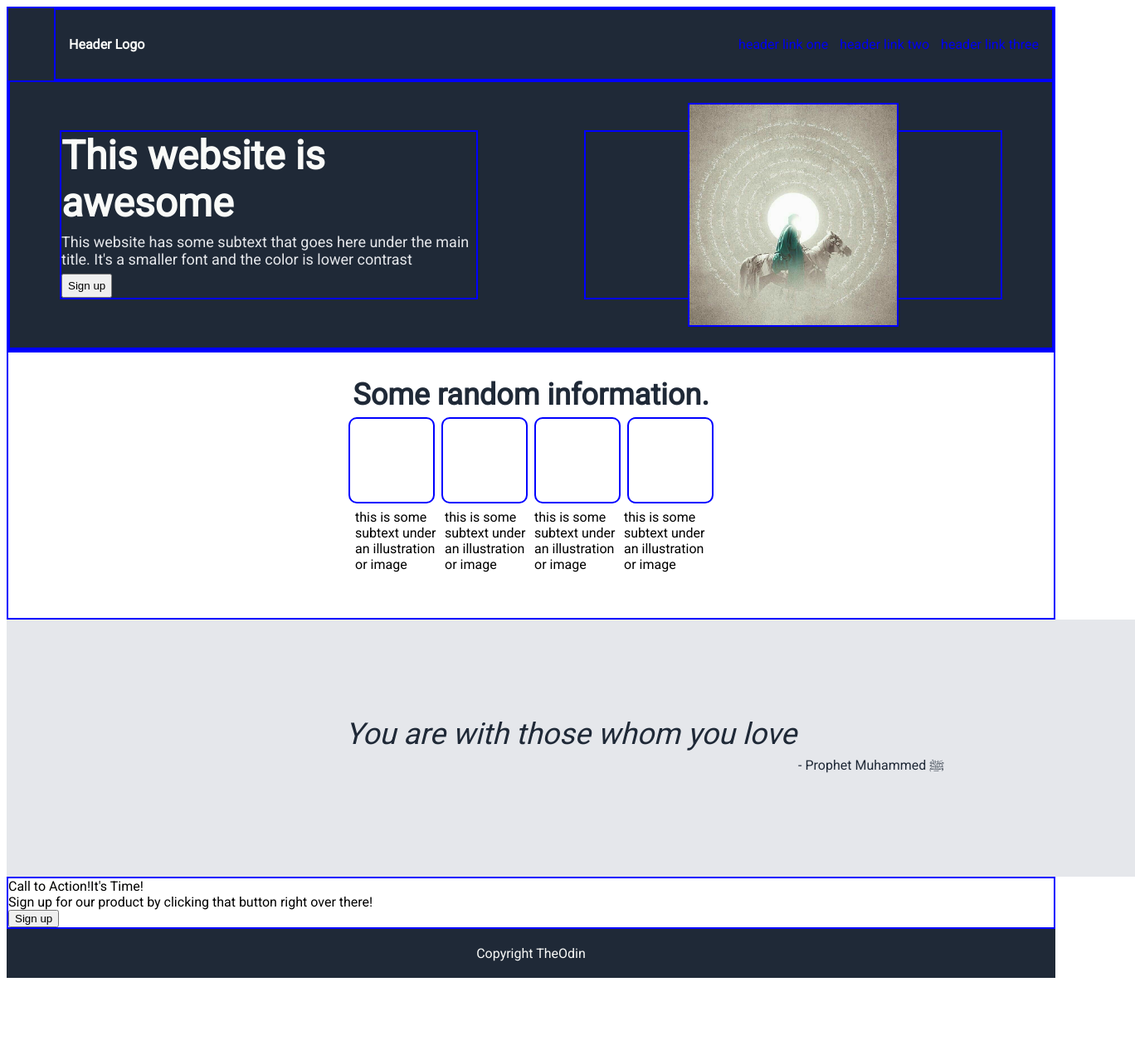
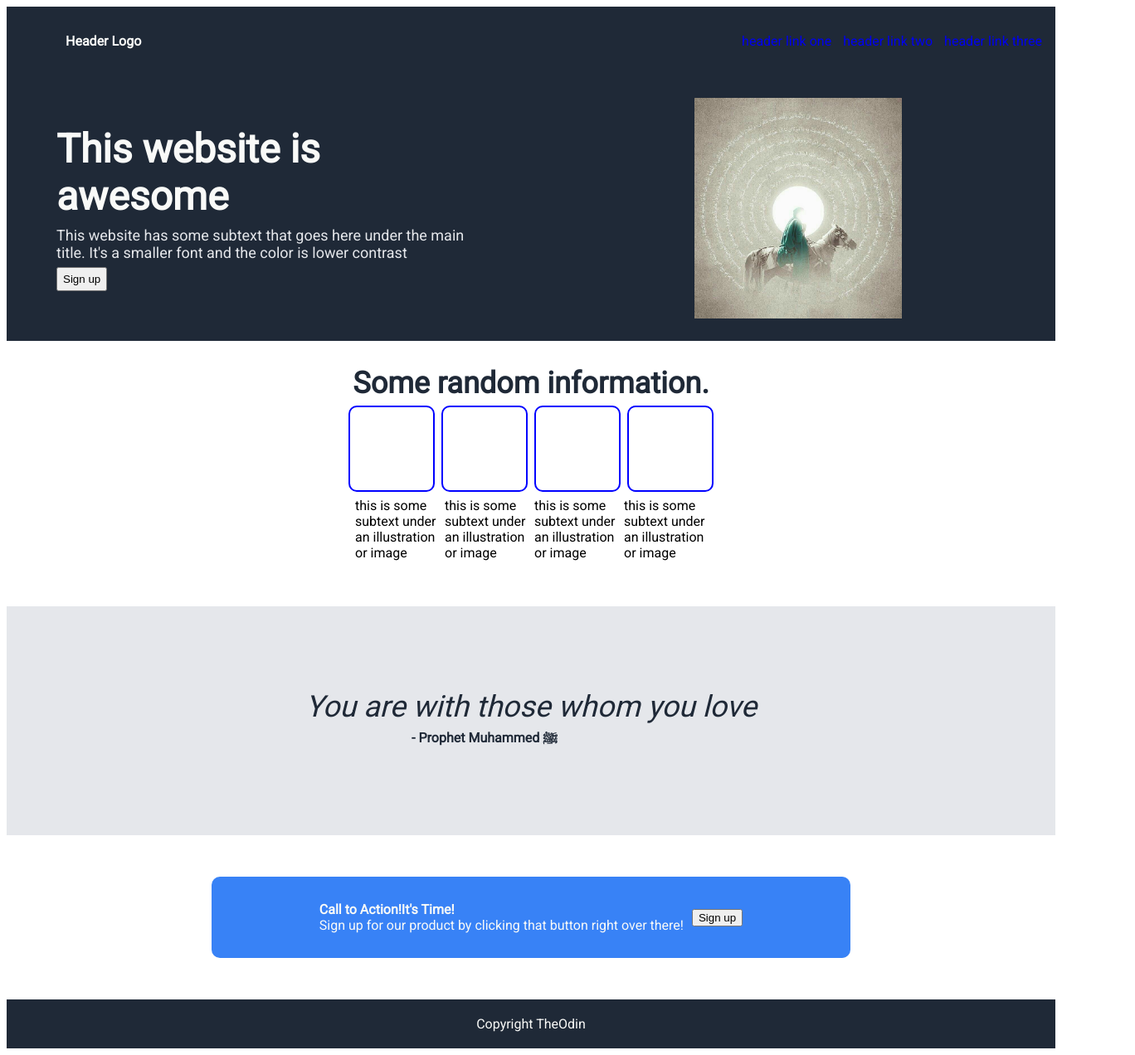
Before and after one commit to NverGP/Landing-Page, a plain HTML site: page index.html in a window 1280 px wide. Shown: the whole page at 83% size, 1368 px wide, since content can reach past the window. Before the commit the page ends 1187 px from the top, so only its background shows below. Drawn offline with Linux system fonts and the light colour scheme.

Commit message:
style section four

```diff
--- a/styles.css
+++ b/styles.css
@@ -8,11 +8,10 @@ body {
     background-color: #1f2937;
 }
 .hero{
-  border: 2px solid blue;
+
 }
 
 .header {
-  border: 2px solid blue;
     display: flex;
     align-items: center;
   justify-content: space-between;
@@ -23,7 +22,6 @@ body {
 }
 
 .image{
-  border: 2px solid blue;
   display: flex;
   width: 500px;
   height: 200px;
@@ -37,7 +35,6 @@ body {
 
 
   .media {
-    border: 2px solid blue;
     padding: 60px;
     height: 200px;
     display: flex;
@@ -54,7 +51,6 @@ body {
   }
 
 .content{
-  border: 2px solid blue;
   display: flex;
   flex-wrap: wrap;
   width: 500px;
@@ -73,7 +69,6 @@ body {
 }
 
 .section-two {
-  border: 2px solid blue;
   display: flex;
   justify-content: space-between;
   flex-direction: column;
@@ -115,9 +110,8 @@ body {
 }
 
 .section-three {
-  width: 1300px;
-  height: 250px;
-  padding: 30px;
+
+  padding: 100px;
   background-color: #E5E7EB;
   color: #1F2937;
   display: flex;
@@ -128,21 +122,41 @@ body {
 
 .quote {
 font-style: italic;
+font-weight:300;
 font-size: 36px;
 }
 
 .person {
   display: flex;
   align-self: flex-end;
-  padding-right: 200px;
+  padding-right: 500px;
+  font-weight: bold;
 }
 
 .section-four {
-  border: 2px solid blue;
+  padding: 50px;
+  display: flex;
+  justify-content: center;
+  align-items: center;
+}
+
+
+.container {
+  padding: 30px 130px;
+  border-radius: 10px;
+  gap: 10px;
+  background-color: #3882f6;
+  color: #F9FAF8;
+  display: flex;
+  flex-direction: row;
+  align-items: center;
+  justify-content: center;
+}
+.heading-three {
+  font-weight: bold;
 }
 
 .footer{
-
     bottom: 0;
     left: 0;
     right: 0;
@@ -165,11 +179,10 @@ a {
 img {
     max-width: 50%;
     display: block;
-    border: 2px solid blue;
   }
 
 button:hover {
   cursor: pointer;
-  transition:background-color 0.3s ease;
+  transition: 0.3s ease;
   background-color: #3882f6;
 }
```
